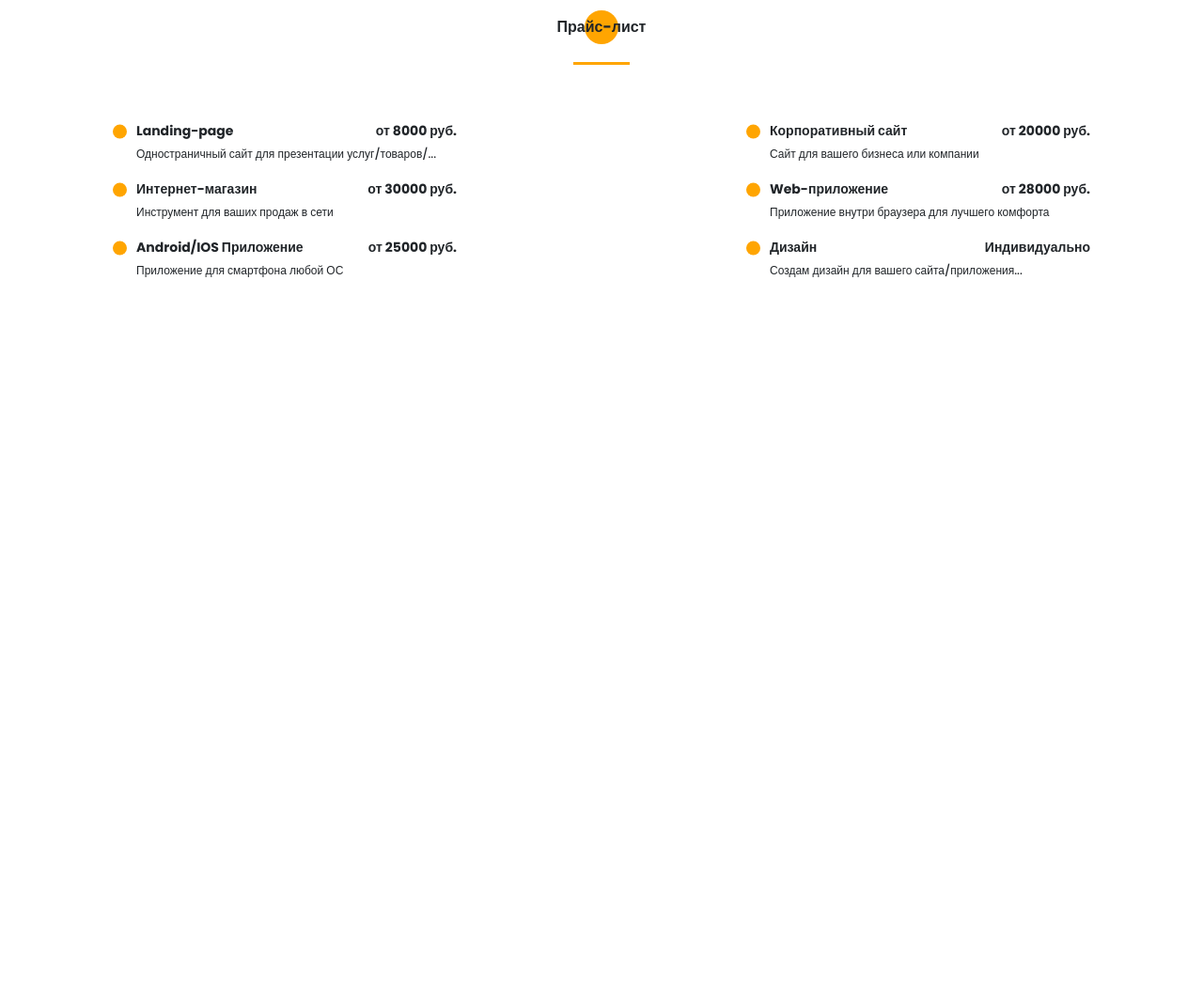
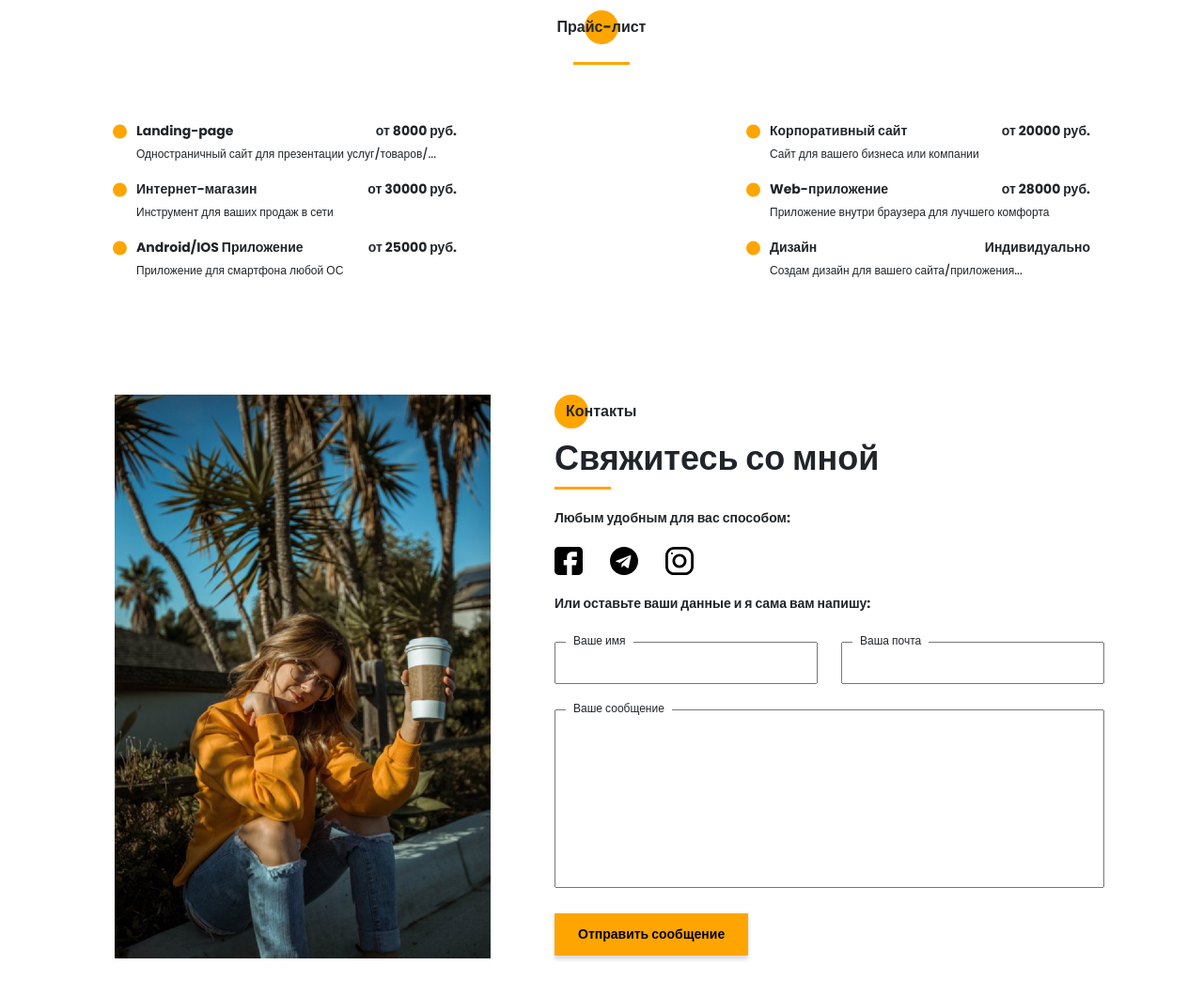
Before and after one commit to KoFE-e/portfolio_web, a website: page src/index.html in a window 1280 px wide. Shown: the part 4276-5336 px from the top of the page at 94% size. Before the commit the page ends 4576 px from the top, so only its background shows below. Drawn offline with nearby package versions, Linux system fonts and the light colour scheme; files that its build step writes are made by us from their sources; files whose address does not match are found by name.

Commit message:
desktop version

```diff
--- a/src/index.html
+++ b/src/index.html
@@ -426,6 +426,62 @@
             </div>
         </div>
     </section>
+
+    <section class="contacts">
+        <div class="container">
+            <div class="contacts__wrapper">
+                <div class="contacts__photo">
+                    <img src="img/main_photo.jpg" alt="photo">
+                </div>
+                <div class="contacts__descr">
+                    <h2 class="title title_fz16 contacts__title">
+                        Контакты
+                    </h2>
+                    <div class="title title_fz36 contacts__subtitle">
+                        Свяжитесь со мной
+                    </div>
+                    <div class="divider"></div>
+
+                    <div class="title title_fz14 contacts__text">
+                        Любым удобным для вас способом:
+                    </div>
+                    <div class="contacts__social">
+                        <a href="#" class="contacts__link">
+                            <img src="icons/social/Facebook_straight.svg" alt="facebook">
+                        </a>
+                        <a href="#" class="contacts__link">
+                            <img src="icons/social/telegram.svg" alt="telegram">
+                        </a>
+                        <a href="#" class="contacts__link">
+                            <img src="icons/social/Instagram_straight.svg" alt="instagram">
+                        </a>
+                    </div>
+                    <div class="title title_fz14 contacts__text">
+                        Или оставьте ваши данные и я сама вам напишу:
+                    </div>
+
+                    <form action="#" class="contacts__form">
+                        <div class="contacts__input">
+                            <input name="name" id="name" type="text">
+                            <label for="name">Ваше имя</label>
+                        </div>
+                        <div class="contacts__input">
+                            <input name="email" id="email" type="email">
+                            <label for="email">Ваша почта</label>
+                        </div>
+
+                        <div class="contacts__textarea">
+                            <textarea name="text" id="text"></textarea>
+                            <label for="text">Ваше сообщение</label>
+                        </div>
+                        <div>
+                            <button class="contacts__btn btn">Отправить сообщение</button>
+                        </div>
+                    </form>
+                </div>
+            </div>
+        </div>
+    </section>
     <script src="js/script.js"></script>
 </body>
 </html>
--- /dev/null
+++ b/src/sass/blocks/_contacts.scss
@@ -0,0 +1,83 @@
+.contacts {
+    padding: 120px 0 90px 0;
+    &__wrapper {
+        padding: 0 35px 0 52px;
+        display: grid;
+        grid-template-columns: 400px 585px;
+        justify-content: space-between;
+    }
+    &__photo {
+        img {
+            width: 100%;
+        }
+    }
+    &__descr {
+        padding-top: 6px;
+        .divider {
+            margin: 0;
+        }
+    }
+    &__title {
+        position: relative;
+        padding-left: 12px;
+        @include before_circle;
+    }
+    &__text, &__social {
+        margin-top: 20px;
+    }
+    &__link {
+        margin-right: 25px;
+        img {
+            max-width: 30px;
+            max-height: 30px;
+        }
+        &:hover {
+            text-decoration: none;
+        }
+    }
+    &__form {
+        margin-top: 30px;
+        display: grid;
+        grid-template: 45px 190px 45px / repeat(2, 280px);
+        justify-content: space-between;
+        row-gap: 27px;
+        label {
+            display: block;
+            position: absolute;
+            height: 18px;
+            padding: 0 8px;
+            background-color: #fff;
+            font-weight: 500;
+            font-size: 12px;
+            margin-bottom: 0;
+            top: -10px;
+            left: 12px;
+        }
+    }
+    &__input {
+        position: relative;
+        input {
+            width: 100%;
+            height: 100%;
+            padding: 0 20px;
+            font-weight: 500;
+            font-size: 12px;
+        }
+    }
+    &__textarea {
+        position: relative;
+        grid-column: 1/3;
+        textarea {
+            width: 100%;
+            height: 100%;
+            resize: none;
+            padding: 20px;
+        }
+    }
+    &__btn {
+        border: none;
+        font-weight: 700;
+        font-size: 14px;
+        line-height: 21px;
+    }
+}
--- a/src/sass/style.scss
+++ b/src/sass/style.scss
@@ -33,3 +33,4 @@
 @import 'blocks/skills';
 @import 'blocks/portfolio';
 @import 'blocks/pricelist';
+@import 'blocks/contacts';
```
Also changed, not shown: dist/css/style.min.css, dist/icons/social/Facebook_straight.svg (added), dist/icons/social/Instagram_straight.svg (added), dist/index.html, src/icons/social/Facebook_straight.svg (added), src/icons/social/Instagram_straight.svg (added).
